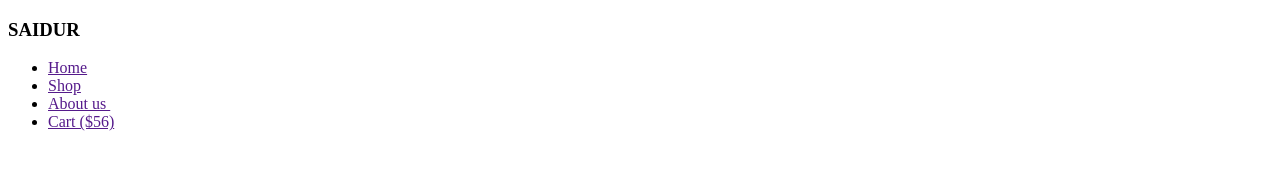
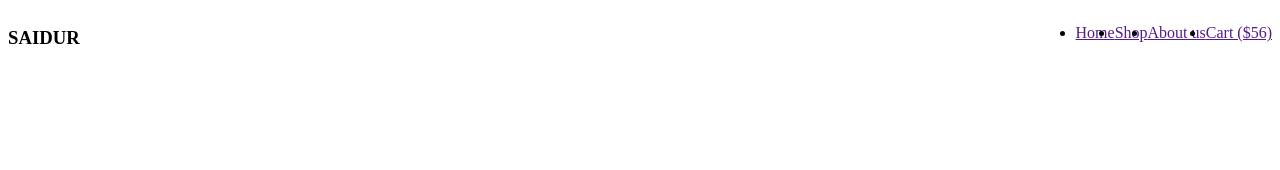
Before and after one commit to msrahaman03/Assignment-02-repo, a plain HTML site: page index.html in a window 1280 px wide. Drawn offline with Linux system fonts and the light colour scheme.

Commit message:
add css commit

```diff
--- a/index.html
+++ b/index.html
@@ -8,13 +8,14 @@
 </head>
 <body>
           <header>
-                    <nav class="navbar">
+                    <nav class="navbar display-flex">
                               <h3 class="brand">SAIDUR</h3>
 
-                              <ul class="nav-links">
+                              <ul class="nav-links display-flex">
+
                                         <li class="nav-item"><a href="" class="nav-link">  Home</a></li>
                                         <li class="nav-item"><a href="" class="nav-link">Shop</a></li>
-                                        <li class="nav-item"><a href="" class="nav-link">About us </a></li>
+                                        <li class="nav-item"><a href="" class="nav-link">About us</a></li>
                                         <li class="nav-item"><a href="" class="nav-link">Cart ($56)</a></li>
 
                               </ul>
--- a/style.css
+++ b/style.css
@@ -0,0 +1,15 @@
+
+/* commen style */
+.display-flex{
+          display: flex;
+}
+
+
+
+
+
+
+.navbar{
+          justify-content: space-between;
+
+}
```
